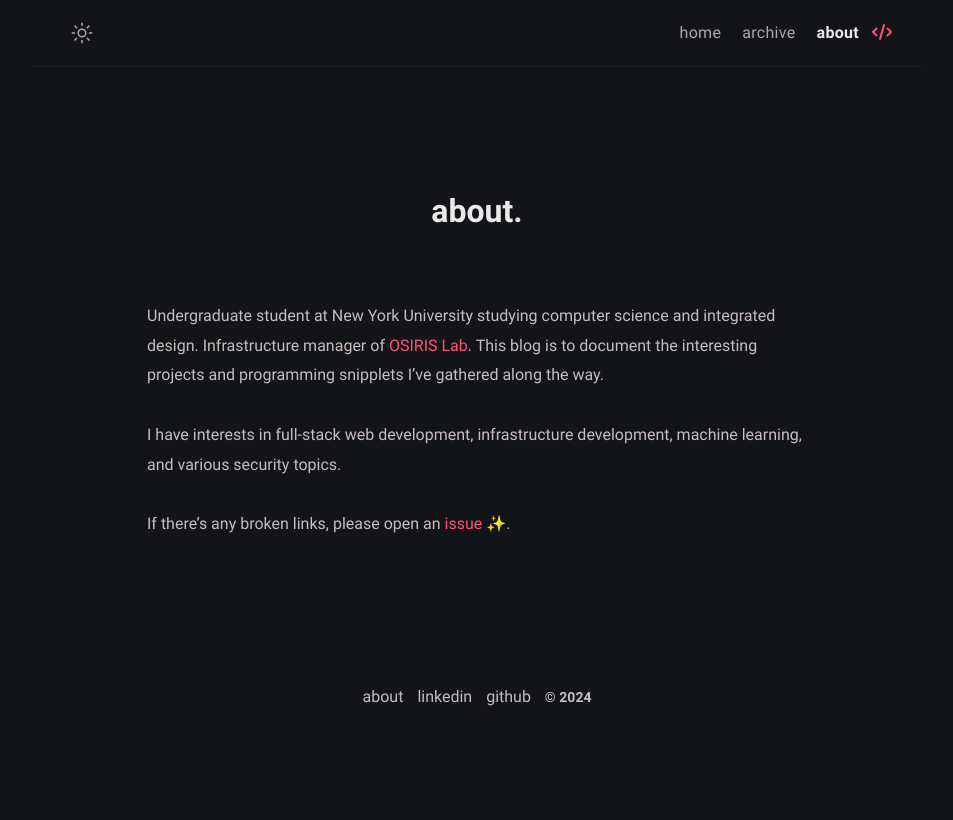
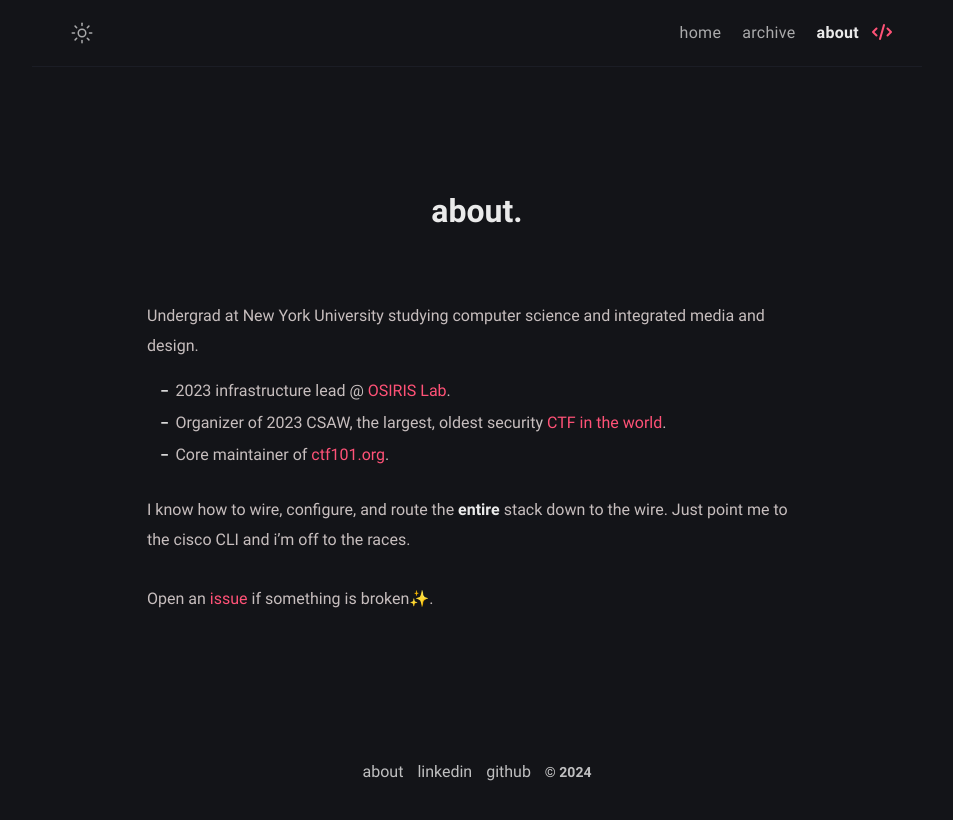
Before and after one commit to davidchiii/davidchiii.github.io, a Jekyll site: the page built from about.md, in a window 1280 px wide. Shown: the top 820 px of the page, without its empty margins (163-1116 px from the left). Built offline with Jekyll 4.4.1, drawn with Linux system fonts in a browser that asks for light colours.

Commit message:
chg main page

```diff
--- a/_config.yml
+++ b/_config.yml
@@ -12,7 +12,7 @@ mode: dark # default theme "dark" | "light"
 author:
   name: David Chang # author name
   bio: >- # tell to the world
-    Computer Science student @ New York University. Full stack development intern. Interested in machine learning, computer infrastructure, and web development.
+    Computer science @ New York University <br> Full Stack + Machine Learning
   username: davidchiii # general username
   github: davidchiii # github username
   twitter: twitter_username # twitter username
--- a/about.md
+++ b/about.md
@@ -6,8 +6,12 @@ excerpt: Hi everyone. I'm a senior undergraduate student at New York University.
 comments: false
 ---
 
-Undergraduate student at New York University studying computer science and integrated design. Infrastructure manager of [OSIRIS Lab](https://osiris.cyber.nyu.edu). This blog is to document the interesting projects and programming snipplets I've gathered along the way.
+Undergrad at New York University studying computer science and integrated media and design.
+- 2023 infrastructure lead @ [OSIRIS Lab](https://osiris.cyber.nyu.edu).
+- Organizer of 2023 CSAW, the largest, oldest security [CTF in the world](https://csaw.io).
+- Core maintainer of [ctf101.org](https://ctf101.org).
 
-I have interests in full-stack web development, infrastructure development, machine learning, and various security topics.
+I know how to wire, configure, and route the **entire** stack down to the wire. Just point me to the cisco CLI and i'm off to the races.
 
-If there's any broken links, please open an [issue](https://github.com/davidchiii/davidchiii.github.io/issues) ✨.
+
+Open an [issue](https://github.com/davidchiii/davidchiii.github.io/issues) if something is broken✨.
```
Also changed, not shown: 3 other files.
